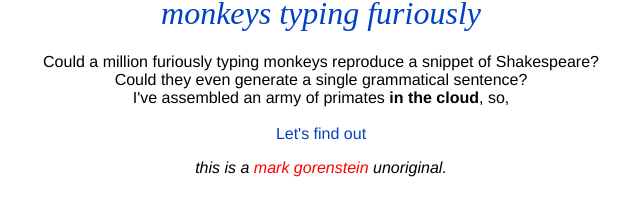
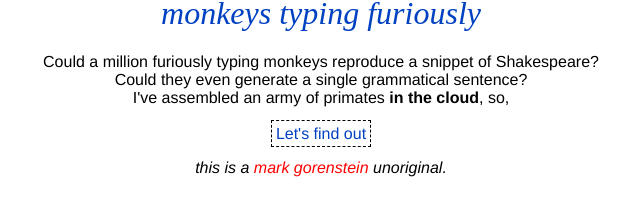
Before and after one commit to mgorenstein/monkeystypingfuriously, a Jekyll site: the page built from index.html, in a window 1280 px wide. Shown: the part 149-365 px from the top of the page, without its empty margins (319-959 px from the left). Built offline with Jekyll 4.4.1, drawn with Linux system fonts in a browser that asks for light colours; some web fonts are replaced.

Commit message:
proper class

```diff
--- a/index.html
+++ b/index.html
@@ -5,5 +5,5 @@ layout: default
 <p>Could a million furiously typing monkeys reproduce a snippet of Shakespeare?<br>
     Could they even generate a single grammatical sentence?<br>
     I've assembled an army of primates <b>in the cloud</b>, so,<br><br>
-<a href='page.html' class='another'>Let's find out</a></p>
+<a href='sentences/1.html' class='button'>Let's find out</a></p>
 <p><i>this is a <a href='http://markgorenste.in' class='red'>mark gorenstein</a> unoriginal.</i></p>
--- /dev/null
+++ b/sentences/10.html
@@ -0,0 +1,5 @@
+---
+layout: sentence
+attempt: 5.231 x 10<sup>07</sup>
+---
+Uh diva yr   va!
```
